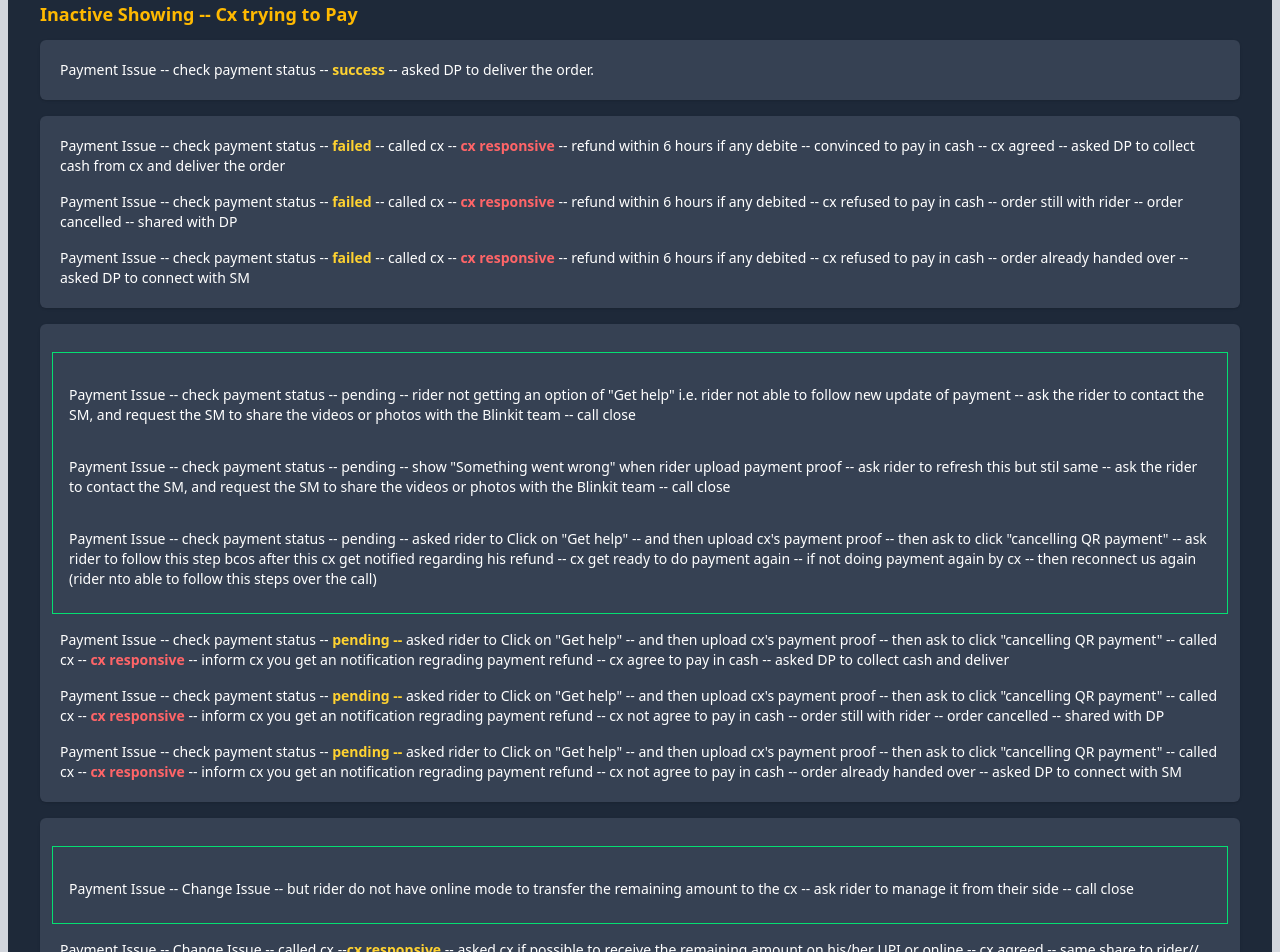
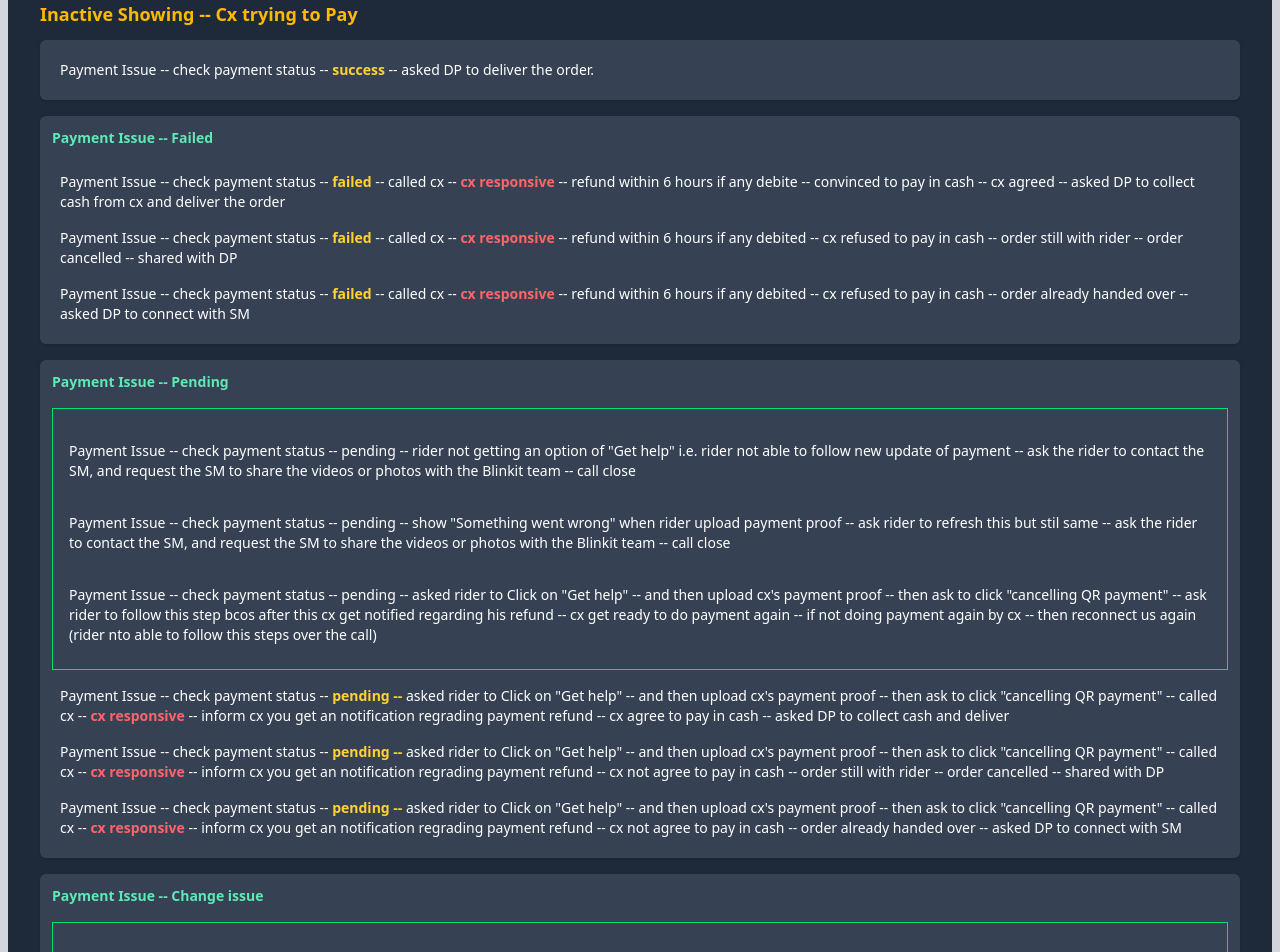
Before and after one commit to Code-with-Sahani/Blinket-DP, a React (Vite) app: page / in a window 1280 px wide. Shown: the part 7500-8452 px from the top of the page. Built offline with nearby package versions, Linux system fonts and the light colour scheme.

Commit message:
Update PaymentIssue.jsx

```diff
--- a/src/Components/PaymentIssue.jsx
+++ b/src/Components/PaymentIssue.jsx
@@ -12,6 +12,7 @@ const PaymentIssue = () => {
                 </div>
 
                 <div className="p-3 bg-gray-700 rounded-md shadow">
+                      <h3 className="text-md font-semibold text-emerald-300 mb-4">Payment Issue -- Failed </h3>
                     <ul>
                         <li className="p-2">Payment Issue -- check payment status -- <strong className="text-amber-300 font-semibold">failed</strong> -- called cx -- <strong className="text-red-400 font-semibold">cx responsive</strong> -- refund within 6 hours if any debite -- convinced to pay in cash -- cx agreed -- asked DP to collect cash from cx and deliver the order </li>
                         <li className="p-2">Payment Issue -- check payment status -- <strong className="text-amber-300 font-semibold">failed</strong> -- called cx -- <strong className="text-red-400 font-semibold">cx responsive</strong> -- refund within 6 hours if any debited -- cx refused to pay in cash -- order still with rider -- order cancelled -- shared with DP </li>
@@ -20,6 +21,7 @@ const PaymentIssue = () => {
                 </div>
 
                 <div className="p-3 bg-gray-700 rounded-md shadow">
+                     <h3 className="text-md font-semibold text-emerald-300 mb-4">Payment Issue -- Pending </h3>
                 <div className="text-sm border border-green-400 mb-2 mt-4 p-2">
                        <p className="text-sm   mb-2 mt-4 p-2">
               Payment Issue -- check payment status -- pending -- rider not getting an option of "Get help" i.e. rider not able to follow new update of payment -- ask the rider to contact the SM, and request the SM to share the videos or photos with the Blinkit team -- call close
@@ -30,11 +32,9 @@ const PaymentIssue = () => {
                     <p className="text-sm   mb-2 mt-4 p-2">
               Payment Issue -- check payment status -- pending -- asked rider to Click on "Get help" -- and then upload cx's payment proof -- then ask to click "cancelling QR payment" -- ask rider to follow this step bcos after this cx get notified regarding his refund -- cx get ready to do payment again -- if not doing payment again by cx -- then reconnect us again (rider nto able to follow this steps over the call)
             </p>
-
                 </div>
 
                     <ul>
-
                         <li className="p-2">Payment Issue -- check payment status -- <strong className="text-amber-300 font-semibold">pending -- </strong>asked rider to Click on "Get help" -- and then upload cx's payment proof -- then ask to click "cancelling QR payment" -- called cx -- <strong className="text-red-400 font-semibold">cx responsive</strong> -- inform cx you get an notification regrading payment refund -- cx agree to pay in cash -- asked DP to collect cash and deliver </li>
 
                         <li className="p-2">Payment Issue -- check payment status -- <strong className="text-amber-300 font-semibold">pending -- </strong>asked rider to Click on "Get help" -- and then upload cx's payment proof -- then ask to click "cancelling QR payment" -- called cx -- <strong className="text-red-400 font-semibold">cx responsive</strong> -- inform cx you get an notification regrading payment refund -- cx not agree to pay in cash -- order still with rider -- order cancelled -- shared with DP </li>
@@ -48,6 +48,7 @@ const PaymentIssue = () => {
                 </div>
 
                 <div className="p-3 bg-gray-700 rounded-md shadow">
+                     <h3 className="text-md font-semibold text-emerald-300 mb-4">Payment Issue -- Change issue </h3>
                      <div className="text-sm border border-green-400 mb-2 mt-4 p-2">
                        <p className="text-sm   mb-2 mt-4 p-2">
              Payment Issue -- Change Issue -- but rider do not have online mode to transfer the remaining amount to the cx -- ask rider to manage it from their side -- call close
```
